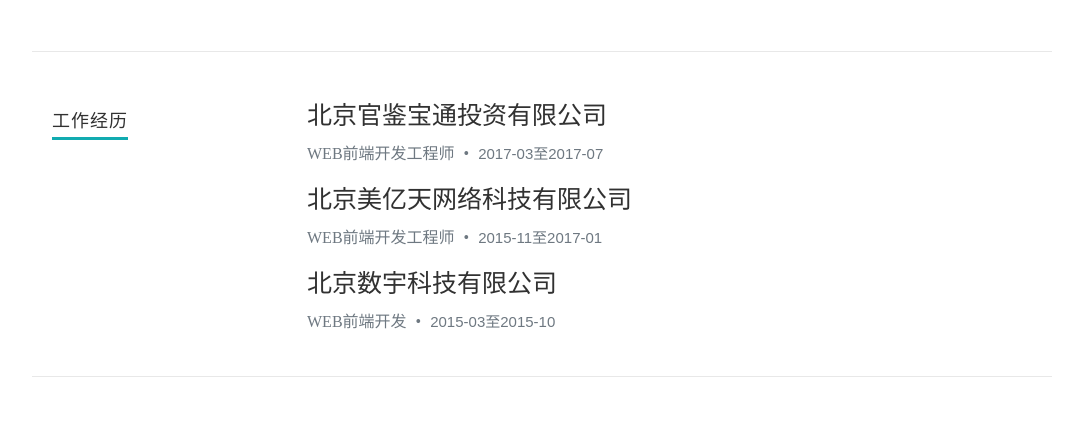
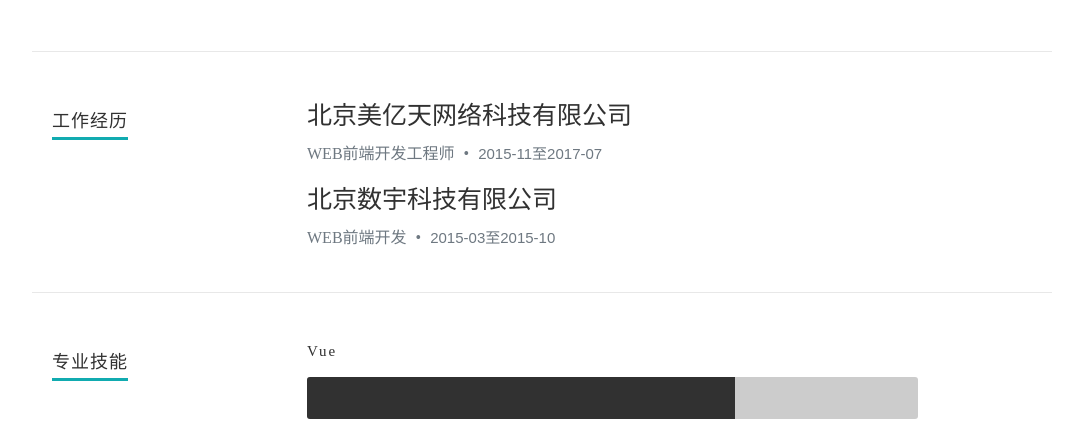
Before and after one commit to zhangzhenbo0811/testdome, a plain HTML site: page resume/index.html in a window 1280 px wide. Shown: the part 1895-2317 px from the top of the page, without its empty margins (98-1181 px from the left). Drawn offline with Linux system fonts and the light colour scheme.

Commit message:
Update index.html

```diff
--- a/resume/index.html
+++ b/resume/index.html
@@ -106,16 +106,10 @@
             <h1><span>工作经历</span></h1>
          </div>
          <div class="nine columns main-col">
-            <div class="row item">
-               <div class="twelve columns">
-                  <h3>北京官鉴宝通投资有限公司</h3>
-                  <p class="info">WEB前端开发工程师 <span>&bull;</span> <em class="date">2017-03至2017-07</em></p>
-               </div>
-            </div>
              <div class="row item">
                <div class="twelve columns">
                   <h3>北京美亿天网络科技有限公司</h3>
-                  <p class="info">WEB前端开发工程师 <span>&bull;</span> <em class="date">2015-11至2017-01</em></p>
+                  <p class="info">WEB前端开发工程师 <span>&bull;</span> <em class="date">2015-11至2017-07</em></p>
                </div>
             </div>
              <div class="row item">
```
